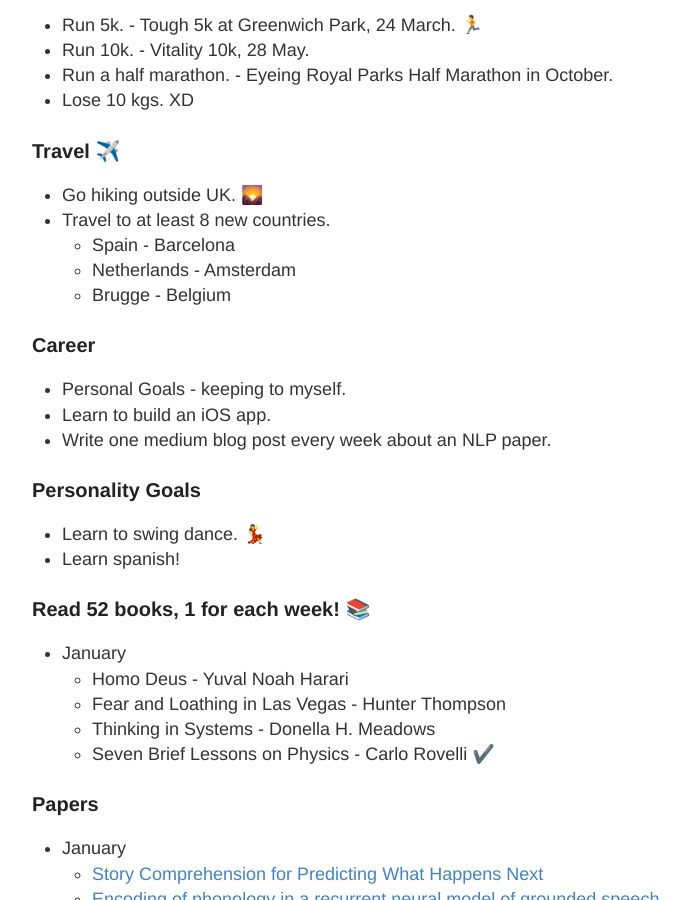
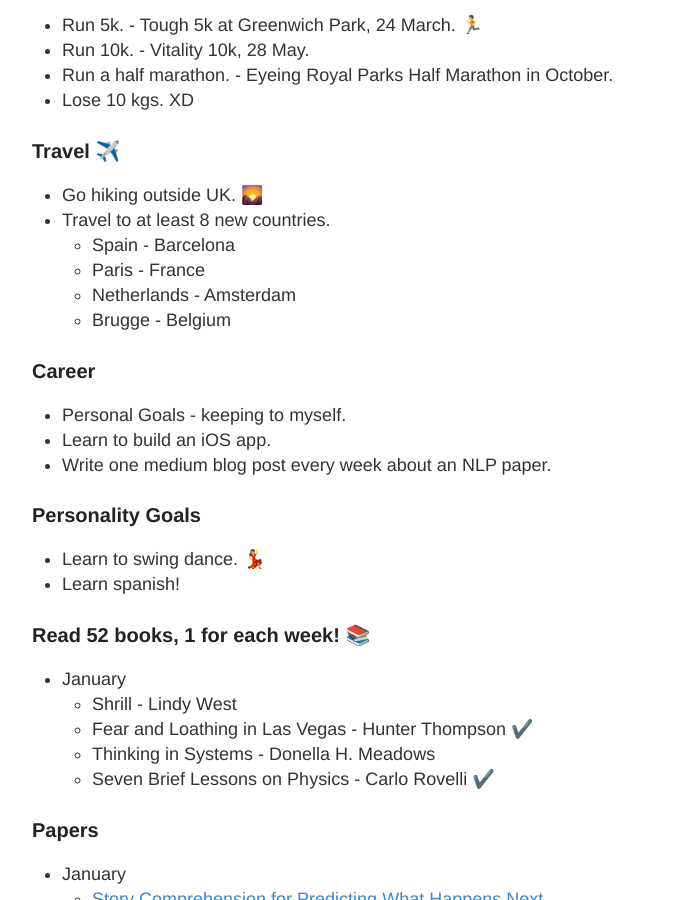
Before and after one commit to harEshInBerlin/weasleys.github.io, a Jekyll site: the page built from about.md, in a window 1280 px wide and 900 px high, scrolled down 438 px. Shown: the whole window, without its empty margins (248-938 px from the left). Built offline with Jekyll 4.4.1, drawn with Linux system fonts in a browser that asks for light colours; emoji names are drawn with the system emoji font.

Commit message:
Update about

```diff
--- a/about.md
+++ b/about.md
@@ -20,6 +20,7 @@
 * Go hiking outside UK. :sunrise_over_mountains:
 * Travel to at least 8 new countries.
 	* Spain - Barcelona
+	* Paris - France
 	* Netherlands - Amsterdam
 	* Brugge - Belgium
 
@@ -35,8 +36,8 @@
 ### Read 52 books, 1 for each week! :books:
 
 * January
-	* Homo Deus - Yuval Noah Harari
-	* Fear and Loathing in Las Vegas - Hunter Thompson
+	* Shrill - Lindy West
+	* Fear and Loathing in Las Vegas - Hunter Thompson :heavy_check_mark:
 	* Thinking in Systems - Donella H. Meadows
 	* Seven Brief Lessons on Physics - Carlo Rovelli :heavy_check_mark:
 
```
